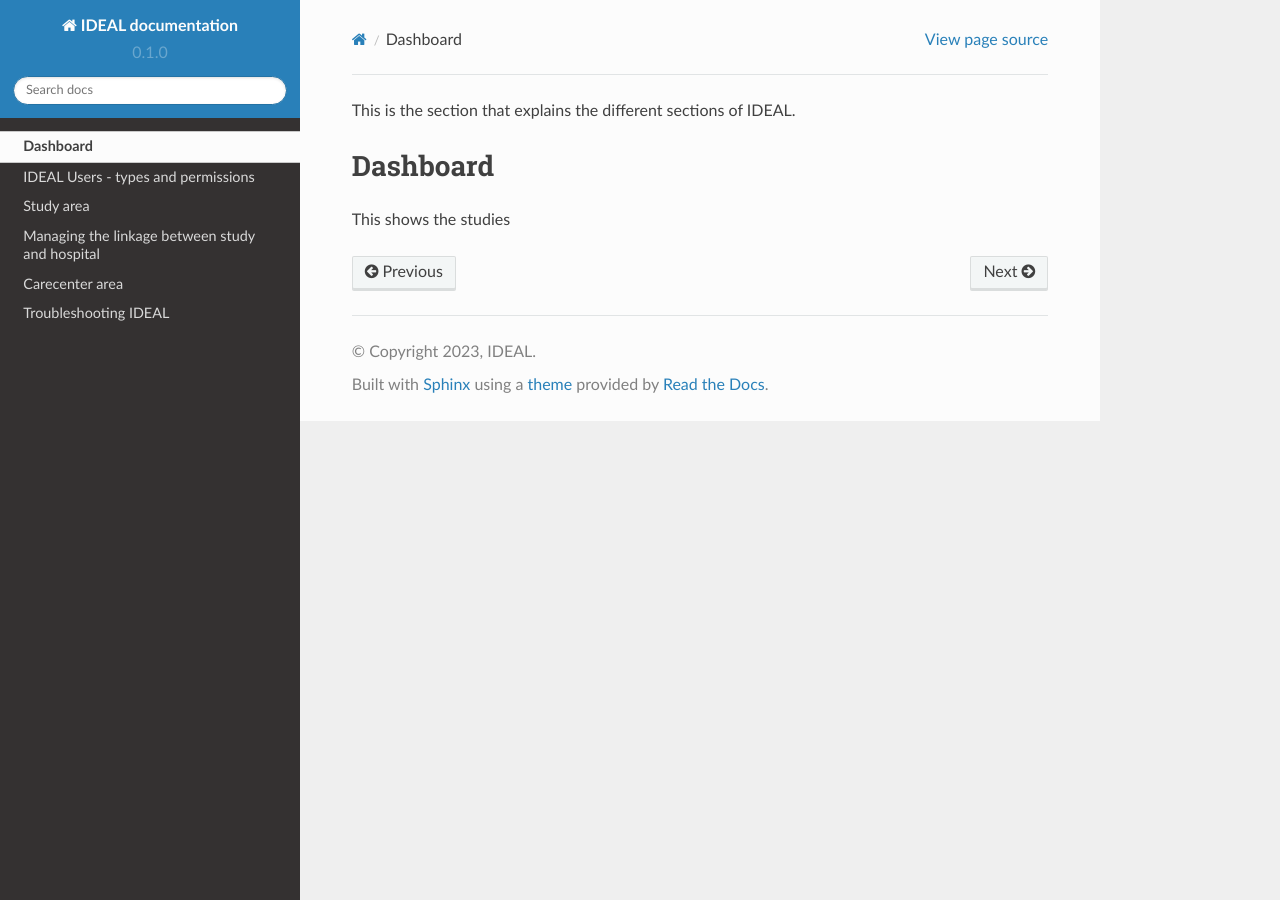
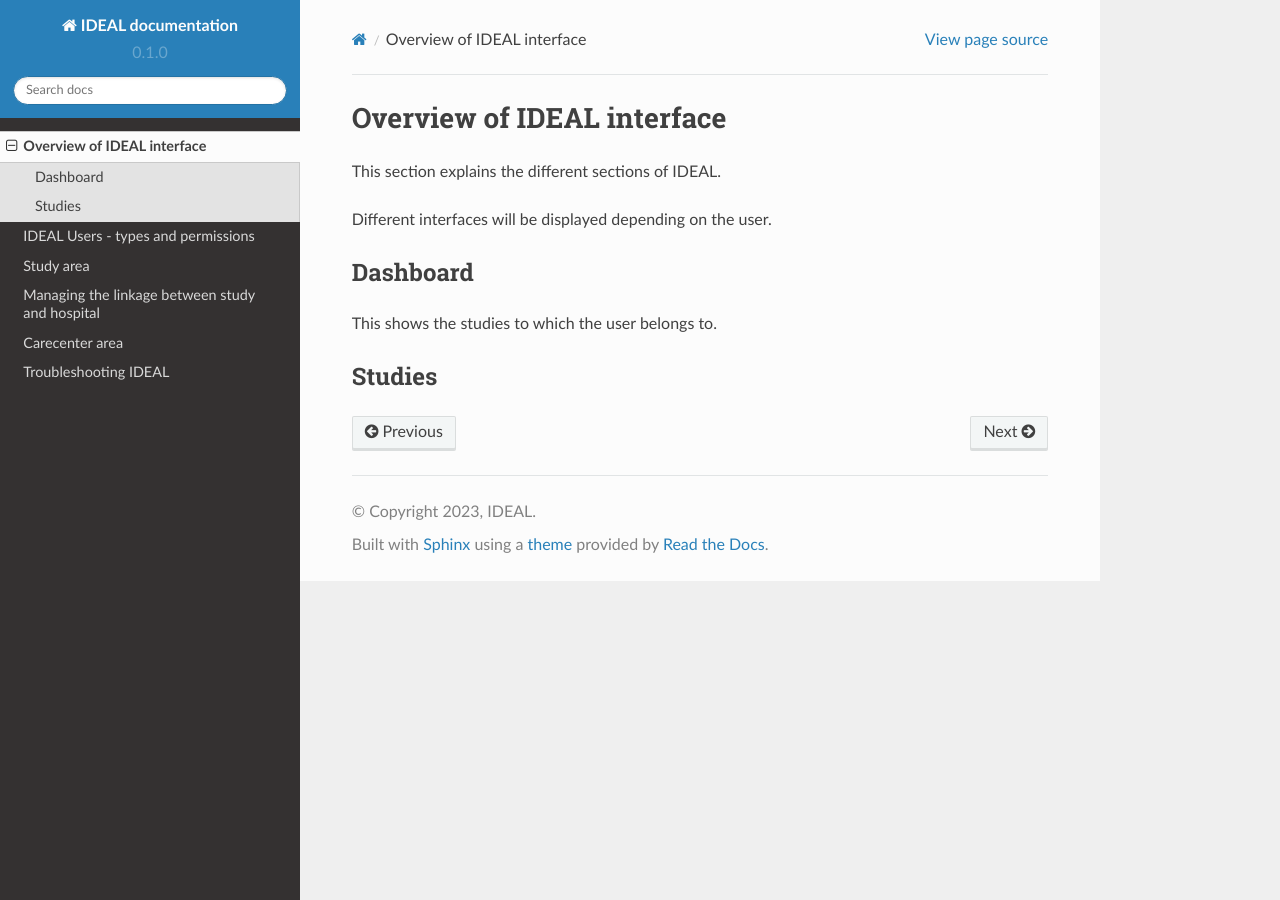
Before and after one commit to Nynuphar/IDEAL-doc, a Sphinx documentation site: the page built from docs/source/interface.rst, in a window 1280 px wide. Built offline with Sphinx 7.4.7 and the Read the Docs theme 2.0.0, drawn with Linux system fonts in a browser that asks for light colours; pages that are not in the unit, such as notebooks, are missing from menus.

Commit message:
Update interface.rst

```diff
--- a/docs/source/interface.rst
+++ b/docs/source/interface.rst
@@ -1,6 +1,14 @@
-This is the section that explains the different sections of IDEAL.
+Overview of IDEAL interface
+###############################
+
+This section explains the different sections of IDEAL.
+
+Different interfaces will be displayed depending on the user.
 
 Dashboard
 ***********
 
-This shows the studies
+This shows the studies to which the user belongs to.
+
+Studies
+*********
```
